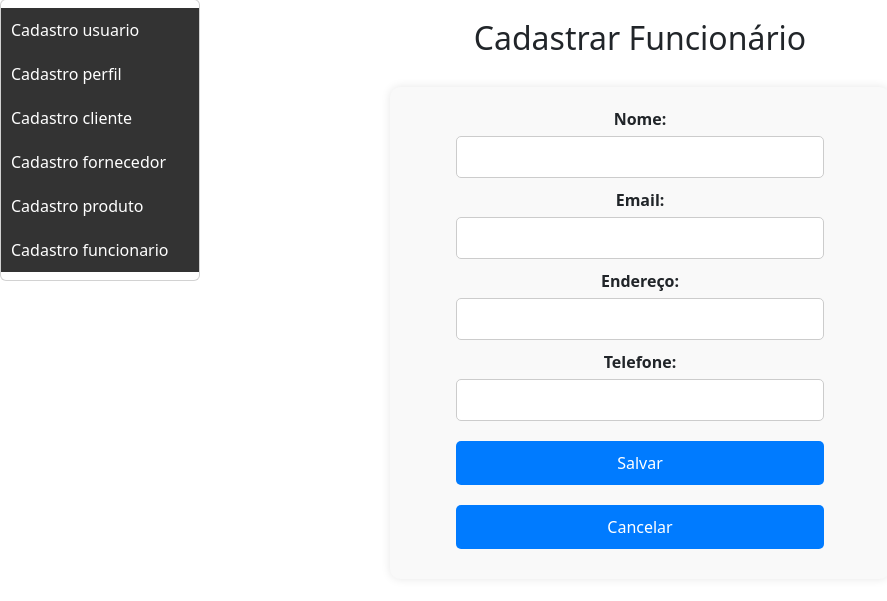
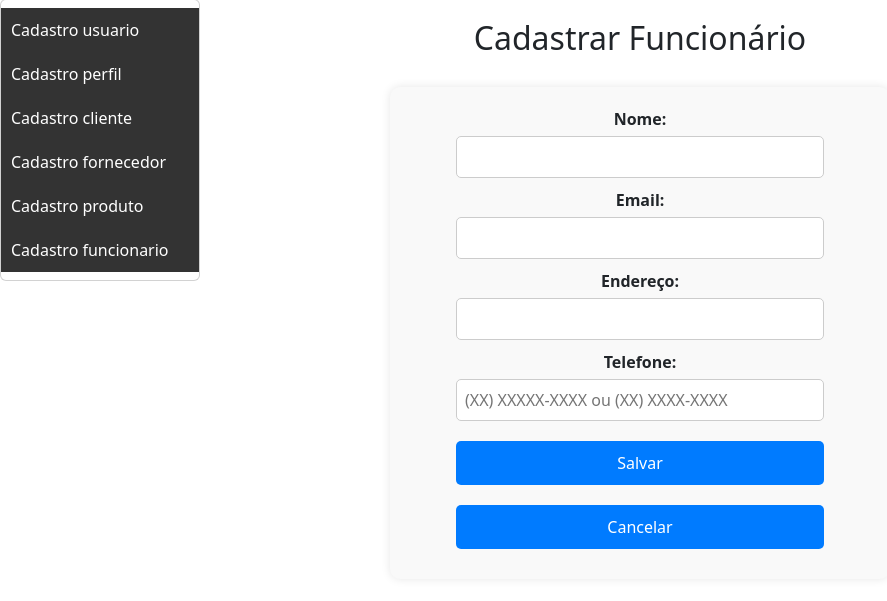
Before and after one commit to Guibe777/guilherme_nascimento_prova, a PHP site: page /cadastro_funcionario.php in a window 1280 px wide. Shown: the part 55-656 px from the top of the page, without its empty margins (0-887 px from the left). Run offline with PHP 8.4, Linux system fonts and the light colour scheme; a user stored in the database is signed in; data comes from the database, SQL or seed files in the repository.

Commit message:
Cadastro funcionário
Placeholder adicionado

```diff
--- a/cadastro_funcionario.php
+++ b/cadastro_funcionario.php
@@ -137,7 +137,7 @@
         <input type="text" id="endereco" name="endereco" required>
 
         <label for="telefone">Telefone:</label>
-        <input type="tel" id="telefone" name="telefone" maxlength="15" required>
+        <input type="tel" id="telefone" name="telefone" maxlength="15" placeholder="(XX) XXXXX-XXXX ou (XX) XXXX-XXXX" required>
 
         <!-- Botões -->
         <button type="submit">Salvar</button>
```
